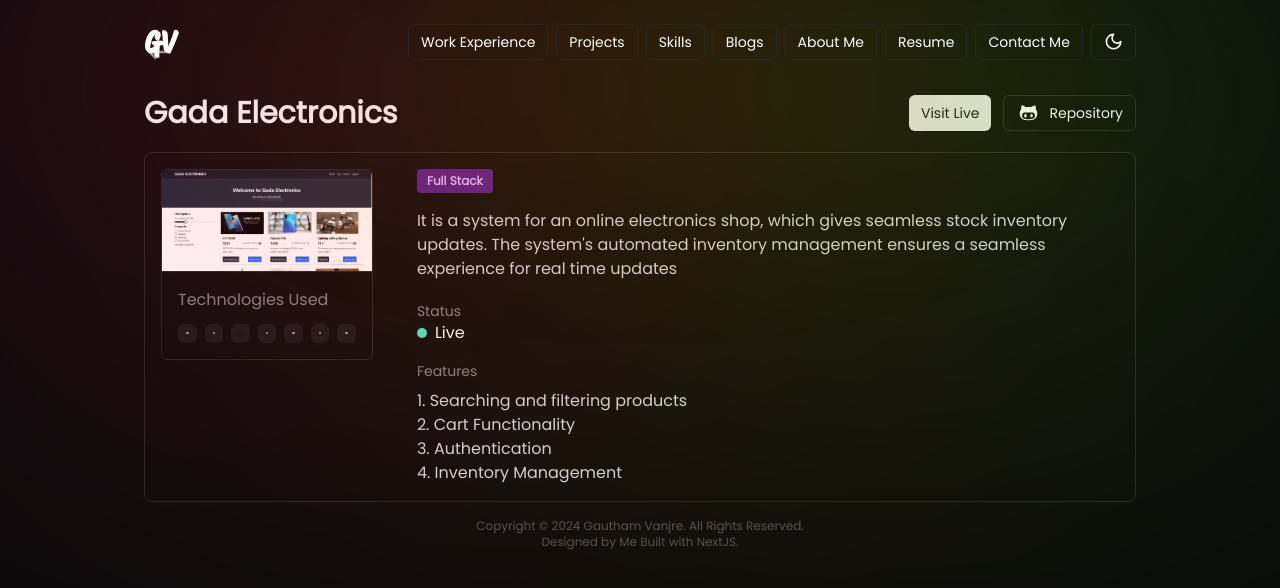
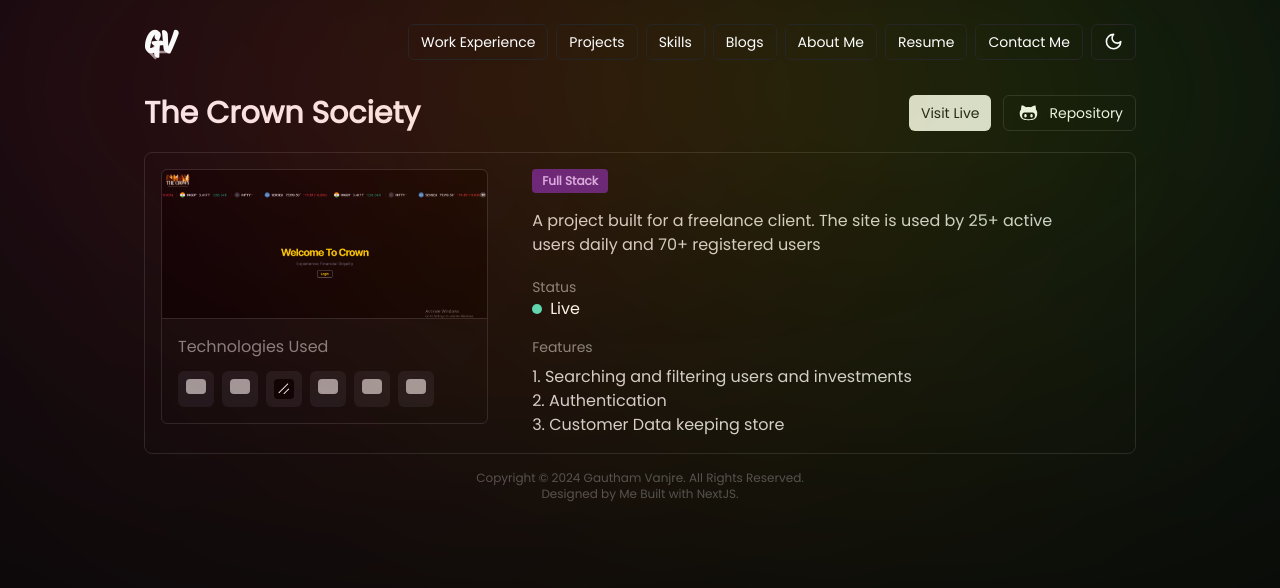
Before and after one commit to GauthamRVanjre/gautham-portfolio, a Next.js app: page /projects/1 in a window 1280 px wide. Shown: the top 588 px of the page. Built offline with nearby package versions, Linux system fonts and the light colour scheme; grey boxes are pictures that could not be loaded.

Commit message:
update: projects section

```diff
--- a/app/data/data.ts
+++ b/app/data/data.ts
@@ -1,26 +1,95 @@
-import filmflicker from "@/public/filmflicker.png";
-import gitops from "@/public/gitops.webp";
 import shadcn from "@/public/shadcn.png";
 import cicd from "@/public/cicd.png";
-import boto3 from "@/public/boto3.jpg";
-import kubernetes from "@/public/kubernetes.png";
-import selenium from "@/public/selenium.jpg";
-import htmlcss from "@/public/htmlcss.webp";
 import gadaElectronics from "@/public/gada-electronics.png";
 import eventConnect from "@/public/event-connect-home.png";
 import getFit from "@/public/getFit-Home.jpeg";
 import reactQuery from "@/public/react-query.jpg";
 import ReactNext from "@/public/reactNext.png";
 import javascript from "@/public/javascript.jpg";
+import thecrownSociety from "@/public/thecrownsocitey.png";
+import ainftMinter from "@/public/ai_nft_dapp.png";
 
 export const projectList = [
   {
     id: 1,
     tag: "top",
+    title: "The Crown Society",
+    category: "Full Stack",
+    image: thecrownSociety,
+    description:
+      "A project built for a freelance client. The site is used by 25+ active users daily and 70+ registered users",
+    tech: [
+      "https://cdn.jsdelivr.net/gh/devicons/devicon@latest/icons/nextjs/nextjs-original.svg",
+      "https://cdn.jsdelivr.net/gh/devicons/devicon@latest/icons/tailwindcss/tailwindcss-original.svg",
+      shadcn,
+      "https://cdn.jsdelivr.net/gh/devicons/devicon@latest/icons/redux/redux-original.svg",
+      "https://cdn.jsdelivr.net/gh/devicons/devicon@latest/icons/prisma/prisma-original.svg",
+      "https://cdn.jsdelivr.net/gh/devicons/devicon@latest/icons/mongodb/mongodb-original.svg",
+    ],
+    url: "https://www.thecrownsociety.in/",
+    github: "https://github.com/GauthamRVanjre/crown-app",
+    detailedDescription:
+      "A project built for a freelance client. The site is used by 25+ active users daily and 70+ registered users",
+    features: [
+      " Searching and filtering users and investments",
+      " Authentication",
+      "Customer Data keeping store",
+    ],
+  },
+  {
+    id: 2,
+    tag: "top",
+    title: "Summarize GPT",
+    category: "Full Stack",
+    // image: gadaElectronics,
+    description:
+      "In progress project. My aim is to summarize blogs for end user, when they paste the URL of the blog",
+    tech: [
+      "https://cdn.jsdelivr.net/gh/devicons/devicon@latest/icons/nextjs/nextjs-original.svg",
+      "https://cdn.jsdelivr.net/gh/devicons/devicon@latest/icons/tailwindcss/tailwindcss-original.svg",
+      shadcn,
+      "https://cdn.jsdelivr.net/gh/devicons/devicon@latest/icons/typescript/typescript-original.svg",
+      "https://cdn.jsdelivr.net/gh/devicons/devicon@latest/icons/prisma/prisma-original.svg",
+      "https://cdn.jsdelivr.net/gh/devicons/devicon@latest/icons/mongodb/mongodb-original.svg",
+    ],
+    // url: "https://www.thecrownsociety.in/",
+    github: "https://github.com/GauthamRVanjre/SummarizeGPT",
+    detailedDescription:
+      "My aim is to summarize blogs for end user, when they paste the URL of the blog",
+    features: [
+      "Payment Gateway integration",
+      " Authentication",
+      "Customer blog history",
+    ],
+  },
+  {
+    id: 3,
+    tag: "top",
+    title: "AI NFT Minting Dapp",
+    category: "Full Stack",
+    image: ainftMinter,
+    description:
+      "This AI NFT minting platform allows users to generate images through prompts to AI and mint them as NFTs",
+    tech: [
+      "https://cdn.jsdelivr.net/gh/devicons/devicon@latest/icons/vitejs/vitejs-original.svg",
+      "https://cdn.jsdelivr.net/gh/devicons/devicon@latest/icons/tailwindcss/tailwindcss-original.svg",
+      "https://cdn.jsdelivr.net/gh/devicons/devicon@latest/icons/typescript/typescript-original.svg",
+      "https://cdn.jsdelivr.net/gh/devicons/devicon@latest/icons/python/python-original.svg",
+    ],
+    url: "https://ai-nft-minting-dapp.vercel.app/",
+    github: "https://github.com/GauthamRVanjre/AI-NFT-Minting-dapp",
+    detailedDescription:
+      "This AI NFT minting platform allows users to generate images through prompts to AI and mint them as NFTs",
+    features: ["Smart contract blockchain layer", "Hugging face integration"],
+  },
+  {
+    id: 4,
+    tag: "top",
     title: "Gada Electronics",
     category: "Full Stack",
     image: gadaElectronics,
-    description: "An Electronics E-Commerce and inventory system",
+    description:
+      "An Electronics E-Commerce and inventory system. It is a system for an online electronics shop, giving seamless stock updates",
     tech: [
       "https://cdn.jsdelivr.net/gh/devicons/devicon@latest/icons/react/react-original.svg",
       "https://cdn.jsdelivr.net/gh/devicons/devicon@latest/icons/tailwindcss/tailwindcss-original.svg",
@@ -42,8 +111,7 @@ export const projectList = [
     ],
   },
   {
-    id: 2,
-    tag: "top",
+    id: 5,
     title: "Event Connect",
     category: "Frontend",
     image: eventConnect,
@@ -67,8 +135,7 @@ export const projectList = [
     ],
   },
   {
-    id: 3,
-    tag: "top",
+    id: 6,
     title: "Get Fit",
     category: "React Native",
     image: getFit,
@@ -89,7 +156,7 @@ export const projectList = [
       "Create a simple, easy-to-use mobile application to list excerises based on different body parts",
   },
   {
-    id: 4,
+    id: 7,
     title: "Homing Estate",
     category: "FullStack",
     image: cicd,
@@ -106,104 +173,6 @@ export const projectList = [
     features: ["Filtering on Buy or Rent", "Add To Favorites", "Sleek UI"],
     detailedDescription:
       "This project involves a dynamic real-estate marketplace featuring an intuitive user interface, enabling users to browse and explore a diverse range of houses with detailed information on each listing",
-  },
-  {
-    id: 5,
-    title: "GitOps Implementation",
-    category: "devops",
-    image: gitops,
-    description: "Implemented GitOps on a Web app using Argo CD.",
-    tech: [
-      "https://cdn.jsdelivr.net/gh/devicons/devicon@latest/icons/argocd/argocd-original.svg",
-      "https://cdn.jsdelivr.net/gh/devicons/devicon@latest/icons/kubernetes/kubernetes-original.svg",
-      "https://cdn.jsdelivr.net/gh/devicons/devicon@latest/icons/git/git-original.svg",
-      "https://cdn.jsdelivr.net/gh/devicons/devicon@latest/icons/digitalocean/digitalocean-original.svg",
-    ],
-    url: undefined,
-    github: "#",
-    features: [
-      "GitOps implementation for managing infrastructure",
-      "Usage of Argo CD for continuous delivery",
-      "Integration with Kubernetes for container orchestration",
-    ],
-    detailedDescription:
-      "This project implements GitOps methodology for managing infrastructure, specifically for a web application. It utilizes Argo CD for continuous delivery and integrates with Kubernetes for container orchestration.",
-  },
-  {
-    id: 6,
-    title: "Infrastructure Automation with IaC and AWS Boto3",
-    category: "devops",
-    image: boto3,
-    description: " Automated repeated tasks in AWS cloud using AWS BOTO3.",
-    tech: [
-      "https://cdn.jsdelivr.net/gh/devicons/devicon@latest/icons/python/python-original.svg",
-      "https://cdn.jsdelivr.net/gh/devicons/devicon@latest/icons/terraform/terraform-original.svg",
-      "https://cdn.jsdelivr.net/gh/devicons/devicon@latest/icons/ansible/ansible-original.svg",
-      "https://cdn.jsdelivr.net/gh/devicons/devicon@latest/icons/amazonwebservices/amazonwebservices-plain-wordmark.svg",
-    ],
-    url: undefined,
-    github: "https://github.com/ankitrajxd/aws-boto-python",
-    features: [
-      "Automation of repetitive tasks in AWS cloud environment",
-      "Usage of AWS Boto3 library for scripting in Python",
-      "Improvement of operational efficiency in AWS environment",
-    ],
-    detailedDescription:
-      "This project automates repetitive tasks in the AWS cloud environment using the AWS Boto3 library in Python. It enhances operational efficiency by scripting common tasks, such as provisioning resources and managing configurations.",
-  },
-  {
-    id: 7,
-    title: "Search Query Automation Using Selenium",
-    category: "devops",
-    image: selenium,
-    description: "Automated Searching List of Search Strings on Google",
-    tech: [
-      "https://cdn.jsdelivr.net/gh/devicons/devicon@latest/icons/python/python-original.svg",
-      "https://cdn.jsdelivr.net/gh/devicons/devicon@latest/icons/selenium/selenium-original.svg",
-    ],
-    url: undefined,
-    github: "https://github.com/ankitrajxd/browser-search-automation",
-    features: ["Automated Search", "Support for all browsers."],
-    detailedDescription:
-      "This project automates searching keywords on search engine automatically with user authentication.",
-  },
-  {
-    id: 8,
-    tag: "top",
-    title: "Microservice Deployment on K8s",
-    category: "devops",
-    image: kubernetes,
-    description: "Deployed a 10-tier microservice app on kuberentes.",
-    tech: [
-      "https://cdn.jsdelivr.net/gh/devicons/devicon@latest/icons/kubernetes/kubernetes-original.svg",
-      "https://cdn.jsdelivr.net/gh/devicons/devicon@latest/icons/digitalocean/digitalocean-original.svg",
-    ],
-    url: undefined,
-    github: "https://github.com/ankitrajxd/K8s-cluster-bootstrap",
-    features: [
-      "Automated Kubernetes cluster provisioning and management using Kubeadm",
-      "Integration with DigitalOcean for scalable infrastructure deployment",
-      "Improvement of operational efficiency in Kubernetes cluster management",
-    ],
-    detailedDescription:
-      "This project automates the provisioning and management of Kubernetes clusters using Kubeadm. It integrates with DigitalOcean for scalable infrastructure deployment and enhances operational efficiency in Kubernetes cluster management.",
-  },
-  {
-    id: 9,
-    title: "HTML Landing Pages",
-    category: "frontend",
-    image: htmlcss,
-    description: "List of Static Pages made with html and vanilla css",
-    tech: [
-      "https://cdn.jsdelivr.net/gh/devicons/devicon@latest/icons/html5/html5-original.svg",
-      "https://cdn.jsdelivr.net/gh/devicons/devicon@latest/icons/css3/css3-original.svg",
-      "https://cdn.jsdelivr.net/gh/devicons/devicon@latest/icons/sass/sass-original.svg",
-    ],
-    url: undefined,
-    github: "https://github.com/ankitrajxd/html-css-projects",
-    features: ["Responsive"],
-    detailedDescription:
-      "Curated repository of HTML, CSS, and SCSS projects showcasing my web development journey.",
   },
 ];
 
```
Also changed, not shown: public/ai_nft_dapp.png (added), public/thecrownsocitey.png (added).
